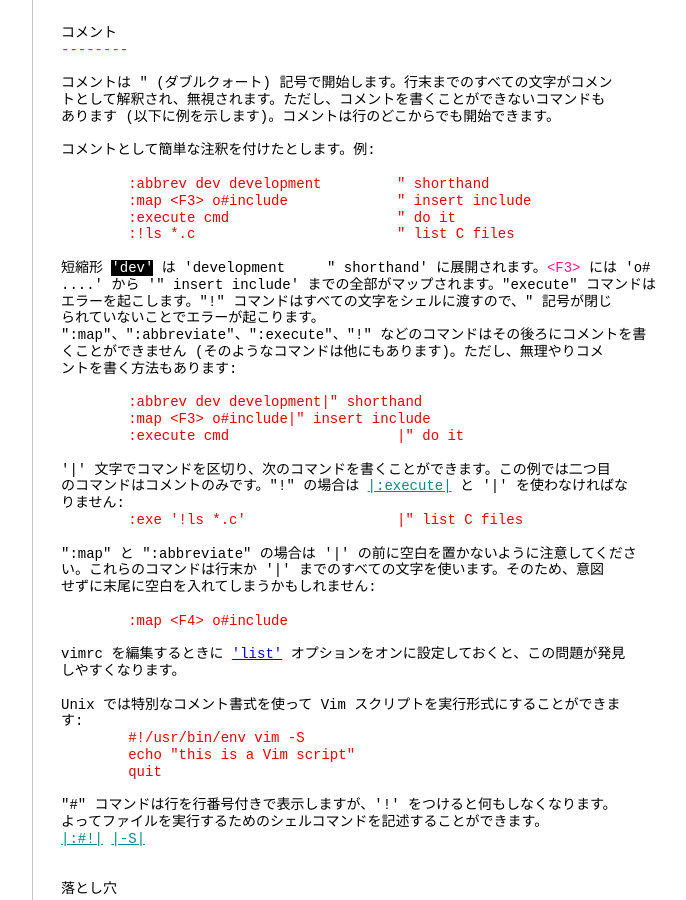
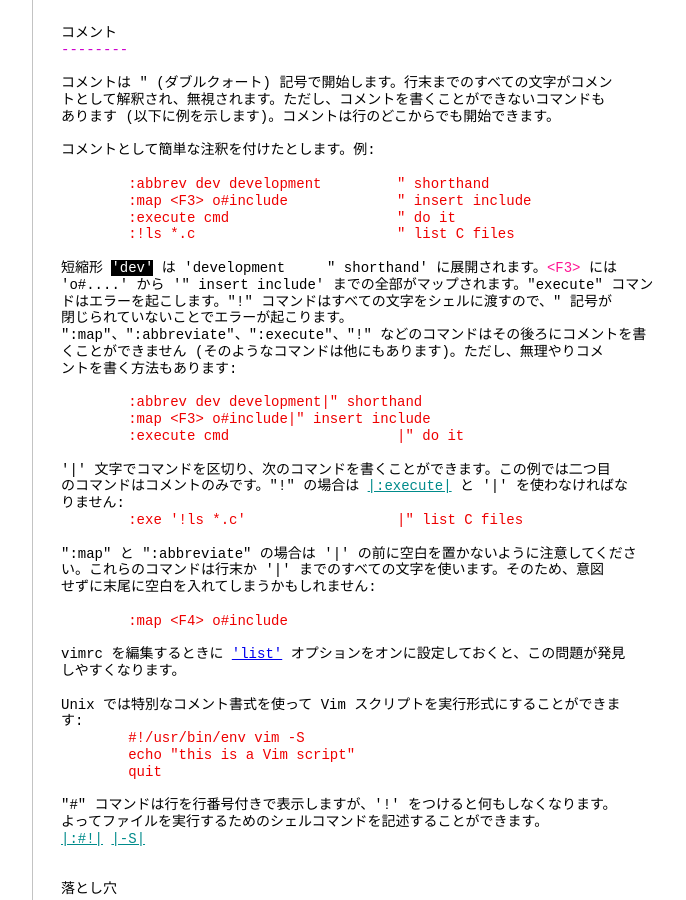
Before and after one commit to vim-jp/vimdoc-ja, a Jekyll site: the page built from usr_41.html, in a window 1280 px wide and 900 px high, scrolled down 24836 px. Shown: the whole window, without its empty margins (336-1022 px from the left). Built offline with Jekyll 4.4.1, drawn with Linux system fonts in a browser that asks for light colours; nearby versions of some CDN libraries; Markdown is read by kramdown in place of the engine named in the settings; comment, search, counter and statistics services are not loaded.

Commit message:
update html

```diff
--- a/usr_41.html
+++ b/usr_41.html
@@ -1484,10 +1484,10 @@
 &nbsp;&nbsp;&nbsp;&nbsp;&nbsp;&nbsp;&nbsp;&nbsp;:execute cmd&nbsp;&nbsp;&nbsp;&nbsp;&nbsp;&nbsp;&nbsp;&nbsp;&nbsp;&nbsp;&nbsp;&nbsp;&nbsp;&nbsp;&nbsp;&nbsp;&nbsp;&nbsp;&nbsp;&nbsp;&quot; do it<br>
 &nbsp;&nbsp;&nbsp;&nbsp;&nbsp;&nbsp;&nbsp;&nbsp;:!ls *.c&nbsp;&nbsp;&nbsp;&nbsp;&nbsp;&nbsp;&nbsp;&nbsp;&nbsp;&nbsp;&nbsp;&nbsp;&nbsp;&nbsp;&nbsp;&nbsp;&nbsp;&nbsp;&nbsp;&nbsp;&nbsp;&nbsp;&nbsp;&nbsp;&quot; list C files</div>
 <br>
-短縮形&nbsp;<span class="MissingTag">'dev'</span>&nbsp;は 'development&nbsp;&nbsp;&nbsp;&nbsp; &quot; shorthand' に展開されます。<span class="Special">&lt;F3&gt;</span>&nbsp;には 'o#<br>
-....' から '&quot; insert include' までの全部がマップされます。&quot;execute&quot; コマンドは<br>
-エラーを起こします。&quot;!&quot; コマンドはすべての文字をシェルに渡すので、&quot; 記号が閉じ<br>
-られていないことでエラーが起こります。<br>
+短縮形&nbsp;<span class="MissingTag">'dev'</span>&nbsp;は 'development&nbsp;&nbsp;&nbsp;&nbsp; &quot; shorthand' に展開されます。<span class="Special">&lt;F3&gt;</span>&nbsp;には<br>
+'o#....' から '&quot; insert include' までの全部がマップされます。&quot;execute&quot; コマン<br>
+ドはエラーを起こします。&quot;!&quot; コマンドはすべての文字をシェルに渡すので、&quot; 記号が<br>
+閉じられていないことでエラーが起こります。<br>
 &quot;:map&quot;、&quot;:abbreviate&quot;、&quot;:execute&quot;、&quot;!&quot; などのコマンドはその後ろにコメントを書<br>
 くことができません (そのようなコマンドは他にもあります)。ただし、無理やりコメ<br>
 ントを書く方法もあります:<br>
```
